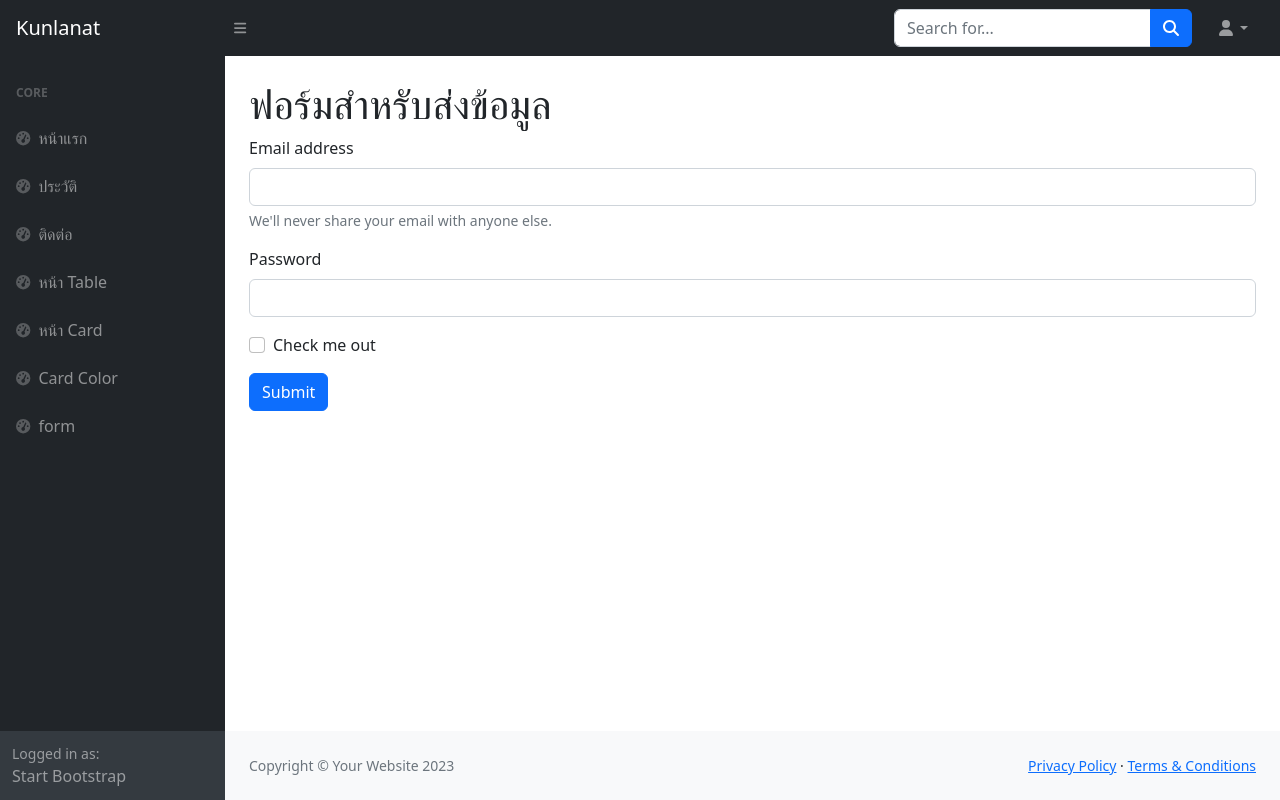
After one commit to mmkunlanat/Project, a Django app: page /form/ in a window 1280 px wide. The commit adds this page. Run offline with Django 5.2, Linux system fonts and the light colour scheme; some libraries are stand-ins or nearby versions.

Commit message:
add form_Page

```diff
--- a/templates/about.html
+++ b/templates/about.html
@@ -29,7 +29,7 @@
         </section>
     </main>
     <footer>
-        <p>&copy; 2024 [ใส่ชื่อของคุณ]. สงวนลิขสิทธิ์</p>
+        <p>&copy; 2024 [kunlanat]. สงวนลิขสิทธิ์</p>
     </footer>
 </body>
 </html>
--- a/templates/base.html
+++ b/templates/base.html
@@ -69,6 +69,12 @@
                                 <div class="sb-nav-link-icon"><i class="fas fa-tachometer-alt"></i></div>
                                 Card Color
                             </a>
+                             </a>
+                            <a class="nav-link" href="{% url 'form' %}">
+                                <div class="sb-nav-link-icon"><i class="fas fa-tachometer-alt"></i></div>
+                                form
+                            </a>
+
 
                         </div>
                     </div>
--- /dev/null
+++ b/templates/form_page.html
@@ -0,0 +1,30 @@
+{% extends 'base.html' %}
+<!---->
+{% block content %}
+<main>
+  <div class="container-fluid px-4">
+    <h1 class="mt-4">ฟอร์มสำหรับส่งข้อมูล</h1>
+
+    <h1>{{ email }}</h1>
+    <h1>{{ password }}</h1>
+
+    <form action="" method="POST">
+      {% csrf_token %}
+      <div class="mb-3">
+        <label for="exampleInputEmail1" class="form-label">Email address</label>
+        <input type="email" name="email" class="form-control" id="exampleInputEmail1" aria-describedby="emailHelp" />
+        <div id="emailHelp" class="form-text">We'll never share your email with anyone else.</div>
+      </div>
+      <div class="mb-3">
+        <label for="exampleInputPassword1" class="form-label">Password</label>
+        <input type="password" name="my-password" class="form-control" id="exampleInputPassword1" />
+      </div>
+      <div class="mb-3 form-check">
+        <input type="checkbox" class="form-check-input" id="exampleCheck1" />
+        <label class="form-check-label" for="exampleCheck1">Check me out</label>
+      </div>
+      <button type="submit" class="btn btn-primary">Submit</button>
+    </form>
+  </div>
+</main>
+{% endblock content %}
--- a/webpage/urls.py
+++ b/webpage/urls.py
@@ -8,4 +8,5 @@ urlpatterns = [
     path("table/", views.table_Page, name="table-page"),
     path("card/", views.card_Page, name="card-page"),
     path("card_color/", views.cardColorPage, name="color"),
+    path("form/", views.form_Page, name="form"),
 ]
--- a/webpage/views.py
+++ b/webpage/views.py
@@ -39,3 +39,18 @@ def cardColorPage(request):
         context['color'] = request.GET.get('color')
 
     return render(request, 'card_color.html', context)
+
+def form_Page(request):
+    email = ''
+    password = ''
+
+    context = {}
+
+    if request.method == "POST":
+        email = request.POST.get('email')
+        password = request.POST.get('my-password')
+
+    context['email'] = email
+    context['password'] = password
+
+    return render(request, 'form_page.html', context)
```
